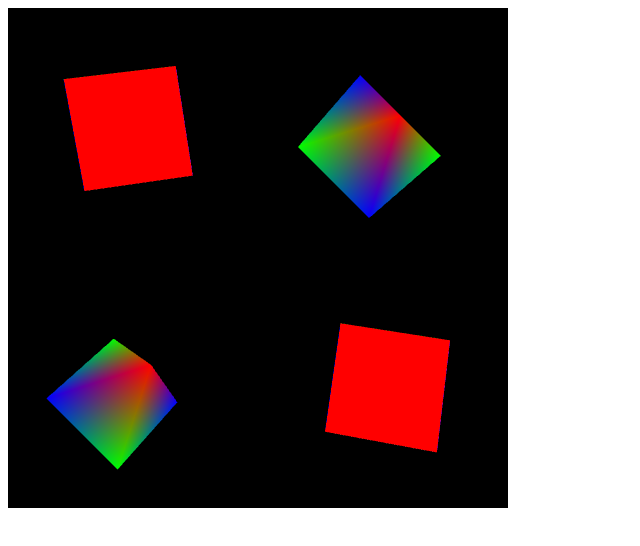
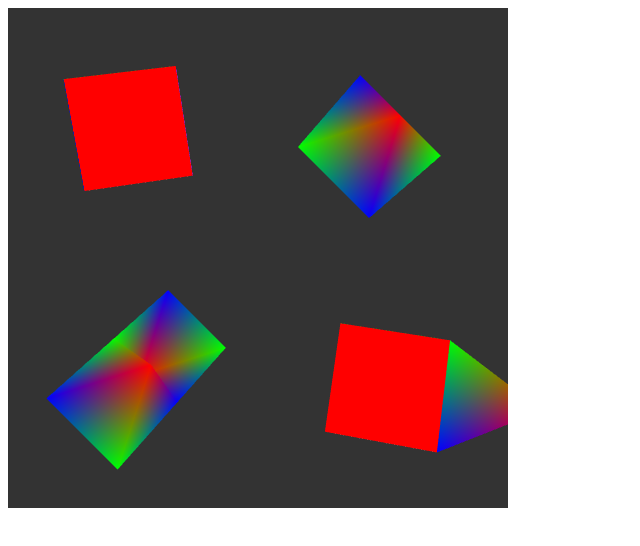
Before and after one commit to samsuanchen/LearningWebGL_lesson4, a plain HTML site: page index.html in a window 1280 px wide. Shown: the whole page, without its empty margins (0-640 px from the left). Drawn offline with Linux system fonts and the light colour scheme; animation ran at ten frames a second.

Commit message:
update .html

```diff
--- a/index.html
+++ b/index.html
@@ -1,86 +1,78 @@
 <!-- saved from url=(0052)http://learningwebgl.com/lessons/lesson04/index.html -->
-<html><head><meta http-equiv="Content-Type" content="text/html; charset=windows-1252">
+<html><head><meta http-equiv="Content-Type" content="text/html; charset=utf-8">
 <title>LearningWebGL_lesson4</title>
 <script type="text/javascript" src="glMatrix-0.9.5.min.js"></script>
 <script type="text/javascript" src="webgl-utils.js"></script>
 </head>
 <body onload="webGLStart();">
-    <canvas id="canvas" style="border: none;" width="500" height="500"></canvas>
+    <canvas id="canvas" width="500" height="500"></canvas>
 </body>
 <script>
-var pyramidVertices = [
-	 0.0,  1.0,  0.0, // ?
-	-1.0, -1.0,  1.0, // ??
-	 1.0, -1.0,  1.0, // ??
-	 1.0, -1.0, -1.0, // ??
-	-1.0, -1.0, -1.0, // ??
-];
-var pyramidColors = [
-	1.0, 0.0, 0.0, // ?
-	0.0, 1.0, 0.0, // ??
-	0.0, 0.0, 1.0, // ??
-	0.0, 1.0, 0.0, // ??
-	0.0, 0.0, 1.0, // ??
-];
-var pyramidIndices = [
-	0, 1, 2, // ?
-	0, 2, 3, // ?
-	0, 3, 4, // ?
-	0, 4, 1, // ?
-];
-var cubeVertices = [
-	// Front face
-	-1.0, -1.0,  1.0,
+var gl = canvas.getContext("webgl");
+var mvMatrix = mat4.create();
+var mvMatrixStack = [];
+var pMatrix = mat4.create();
+function degToRad(degrees) { return degrees * Math.PI / 180; }
+var pyramid = {
+	vertices : [ 0.0,  1.0,  0.0, // 上
+				-1.0, -1.0,  1.0, // 前左
+				 1.0, -1.0,  1.0, // 前右
+				 1.0, -1.0, -1.0, // 後右
+				-1.0, -1.0, -1.0, // 後左
+			   ],
+	colors :   [ 1.0, 0.0, 0.0, // 上
+				 0.0, 1.0, 0.0, // 前左
+				 0.0, 0.0, 1.0, // 前右
+				 0.0, 1.0, 0.0, // 後右
+				 0.0, 0.0, 1.0, // 後左
+			   ],
+	indices :  [ 0, 1, 2, // 前
+				 0, 2, 3, // 右
+				 0, 3, 4, // 後
+				 0, 4, 1, // 左
+			   ],
+};
+var cube = {
+	vertices : [-1.0, -1.0,  1.0,
 				 1.0, -1.0,  1.0,
 				 1.0,  1.0,  1.0,
-	-1.0,  1.0,  1.0,
-
-	// Back face
+				-1.0,  1.0,  1.0, // Front face
 				-1.0, -1.0, -1.0,
 				-1.0,  1.0, -1.0,
 				 1.0,  1.0, -1.0,
-	 1.0, -1.0, -1.0,
-
-	// Top face
+				 1.0, -1.0, -1.0, // Back face
 				-1.0,  1.0, -1.0,
 				-1.0,  1.0,  1.0,
 				 1.0,  1.0,  1.0,
-	 1.0,  1.0, -1.0,
-
-	// Bottom face
+				 1.0,  1.0, -1.0, // Top face
 				-1.0, -1.0, -1.0,
 				 1.0, -1.0, -1.0,
 				 1.0, -1.0,  1.0,
-	-1.0, -1.0,  1.0,
-
-	// Right face
+				-1.0, -1.0,  1.0, // Bottom face
 				 1.0, -1.0, -1.0,
 				 1.0,  1.0, -1.0,
 				 1.0,  1.0,  1.0,
-	 1.0, -1.0,  1.0,
-
-	// Left face
+				 1.0, -1.0,  1.0, // Right face
 				-1.0, -1.0, -1.0,
 				-1.0, -1.0,  1.0,
 				-1.0,  1.0,  1.0,
-	-1.0,  1.0, -1.0
-];
-var cubeColors = [
-	1.0, 0.0, 0.0,  1.0, 0.0, 0.0,  1.0, 0.0, 0.0,  1.0, 0.0, 0.0, // Front face
+				-1.0,  1.0, -1.0, // Left face
+			   ],
+	colors :   [ 1.0, 0.0, 0.0,  1.0, 0.0, 0.0,  1.0, 0.0, 0.0,  1.0, 0.0, 0.0, // Front face
 				 1.0, 1.0, 0.0,  1.0, 1.0, 0.0,  1.0, 1.0, 0.0,  1.0, 1.0, 0.0, // Back face
 				 0.0, 1.0, 0.0,  0.0, 1.0, 0.0,  0.0, 1.0, 0.0,  0.0, 1.0, 0.0, // Top face
 				 1.0, 0.5, 0.5,  1.0, 0.5, 0.5,  1.0, 0.5, 0.5,  1.0, 0.5, 0.5, // Bottom face
 				 1.0, 0.0, 1.0,  1.0, 0.0, 1.0,  1.0, 0.0, 1.0,  1.0, 0.0, 1.0, // Right face
 				 0.0, 0.0, 1.0,  0.0, 0.0, 1.0,  0.0, 0.0, 1.0,  0.0, 0.0, 1.0, // Left face
-];
-var cubeIndices = [
-	0, 1, 2,      0, 2, 3,    // Front face
-	4, 5, 6,      4, 6, 7,    // Back face
-	8, 9, 10,     8, 10, 11,  // Top face
-	12, 13, 14,   12, 14, 15, // Bottom face
-	16, 17, 18,   16, 18, 19, // Right face
-	20, 21, 22,   20, 22, 23  // Left face
-];
+			   ],
+	indices :  [ 00, 01, 02,  00, 02, 03, // Front face
+				 04, 05, 06,  04, 06, 07, // Back face
+				 08, 09, 10,  08, 10, 11, // Top face
+				 12, 13, 14,  12, 14, 15, // Bottom face
+				 16, 17, 18,  16, 18, 19, // Right face
+				 20, 21, 22,  20, 22, 23  // Left face
+			  ],
+};
 var shader_fs = `
     precision mediump float;
     varying vec4 vColor;
@@ -97,7 +89,6 @@ var shader_vs = `
         gl_Position = uPMatrix * uMVMatrix * vec4(aVertexPosition, 1.0);
         vColor = aVertexColor;
     }`
-var gl = canvas.getContext("webgl");
 function initGL() {
 	try {
 		gl.viewportWidth = canvas.width;
@@ -144,15 +135,9 @@ var gl = canvas.getContext("webgl");
 	shaderProgram.pMatrixUniform = gl.getUniformLocation(shaderProgram, "uPMatrix");
 	shaderProgram.mvMatrixUniform = gl.getUniformLocation(shaderProgram, "uMVMatrix");
 }
-    var mvMatrix = mat4.create();
-    var mvMatrixStack = [];
-    var pMatrix = mat4.create();
 function setMatrixUniforms() {
 	gl.uniformMatrix4fv(shaderProgram.pMatrixUniform, false, pMatrix);
 	gl.uniformMatrix4fv(shaderProgram.mvMatrixUniform, false, mvMatrix);
-    }
-    function degToRad(degrees) {
-        return degrees * Math.PI / 180;
 }
 var pyramidVertexPositionBuffer;
 var pyramidVertexColorBuffer;
@@ -163,50 +148,44 @@ var gl = canvas.getContext("webgl");
 function initBuffers() {
 	pyramidVertexPositionBuffer = gl.createBuffer();
 	gl.bindBuffer(gl.ARRAY_BUFFER, pyramidVertexPositionBuffer);
-        gl.bufferData(gl.ARRAY_BUFFER, new Float32Array(pyramidVertices), gl.STATIC_DRAW);
+	gl.bufferData(gl.ARRAY_BUFFER, new Float32Array(pyramid.vertices), gl.STATIC_DRAW);
 	pyramidVertexPositionBuffer.itemSize = 3;
 	pyramidVertexPositionBuffer.numItems = 5;
 	pyramidVertexColorBuffer = gl.createBuffer();
 	gl.bindBuffer(gl.ARRAY_BUFFER, pyramidVertexColorBuffer);
-        gl.bufferData(gl.ARRAY_BUFFER, new Float32Array(pyramidColors), gl.STATIC_DRAW);
+	gl.bufferData(gl.ARRAY_BUFFER, new Float32Array(pyramid.colors), gl.STATIC_DRAW);
 	pyramidVertexColorBuffer.itemSize = 3;
 	pyramidVertexColorBuffer.numItems = 12;
 	pyramidVertexIndexBuffer = gl.createBuffer();
 	gl.bindBuffer(gl.ELEMENT_ARRAY_BUFFER, pyramidVertexIndexBuffer);
-        gl.bufferData(gl.ELEMENT_ARRAY_BUFFER, new Uint16Array(pyramidIndices), gl.STATIC_DRAW);
+	gl.bufferData(gl.ELEMENT_ARRAY_BUFFER, new Uint16Array(pyramid.indices), gl.STATIC_DRAW);
 	pyramidVertexIndexBuffer.itemSize = 1;
 	pyramidVertexIndexBuffer.numItems = 12;
 	cubeVertexPositionBuffer = gl.createBuffer();
 	gl.bindBuffer(gl.ARRAY_BUFFER, cubeVertexPositionBuffer);
-        gl.bufferData(gl.ARRAY_BUFFER, new Float32Array(cubeVertices), gl.STATIC_DRAW);
+	gl.bufferData(gl.ARRAY_BUFFER, new Float32Array(cube.vertices), gl.STATIC_DRAW);
 	cubeVertexPositionBuffer.itemSize = 3;
 	cubeVertexPositionBuffer.numItems = 24;
 	cubeVertexColorBuffer = gl.createBuffer();
 	gl.bindBuffer(gl.ARRAY_BUFFER, cubeVertexColorBuffer);
-        gl.bufferData(gl.ARRAY_BUFFER, new Float32Array(cubeColors), gl.STATIC_DRAW);
+	gl.bufferData(gl.ARRAY_BUFFER, new Float32Array(cube.colors), gl.STATIC_DRAW);
 	cubeVertexColorBuffer.itemSize = 3;
 	cubeVertexColorBuffer.numItems = 24;
 	cubeVertexIndexBuffer = gl.createBuffer();
 	gl.bindBuffer(gl.ELEMENT_ARRAY_BUFFER, cubeVertexIndexBuffer);
-        gl.bufferData(gl.ELEMENT_ARRAY_BUFFER, new Uint16Array(cubeIndices), gl.STATIC_DRAW);
+	gl.bufferData(gl.ELEMENT_ARRAY_BUFFER, new Uint16Array(cube.indices), gl.STATIC_DRAW);
 	cubeVertexIndexBuffer.itemSize = 1;
 	cubeVertexIndexBuffer.numItems = 36;
 }
-	function init() {
+function drawBackground() {
+	gl.clearColor(0.2, 0.2, 0.2, 1.0);
+	gl.enable(gl.DEPTH_TEST);
 	gl.viewport(0, 0, gl.viewportWidth, gl.viewportHeight);
 	gl.clear(gl.COLOR_BUFFER_BIT | gl.DEPTH_BUFFER_BIT);
-
 	mat4.perspective(45, gl.viewportWidth / gl.viewportHeight, 0.1, 100.0, pMatrix);
 	gl.uniformMatrix4fv(shaderProgram.pMatrixUniform, false, pMatrix);
-
 }
-	function setCoor(pos, dir, rotate) {
-        mat4.identity(mvMatrix);
-        mat4.translate(mvMatrix, pos);
-		mat4.rotate(mvMatrix, degToRad(rotate), dir);
-	}
-	function drawPyramid(pos, dir, rotate) {
-		setCoor(pos, dir, rotate);
+pyramid.draw = function () {
 	gl.bindBuffer(gl.ARRAY_BUFFER, pyramidVertexPositionBuffer);
 	gl.vertexAttribPointer(shaderProgram.vertexPositionAttribute, pyramidVertexPositionBuffer.itemSize, gl.FLOAT, false, 0, 0);
 	gl.bindBuffer(gl.ARRAY_BUFFER, pyramidVertexColorBuffer);
@@ -215,8 +194,7 @@ var gl = canvas.getContext("webgl");
 	gl.uniformMatrix4fv(shaderProgram.mvMatrixUniform, false, mvMatrix);
 	gl.drawElements(gl.TRIANGLES, pyramidVertexIndexBuffer.numItems, gl.UNSIGNED_SHORT, 0);
 }
-	function drawCube(pos, dir, rotate) {
-		setCoor(pos, dir, rotate);
+cube.draw = function () {
 	gl.bindBuffer(gl.ARRAY_BUFFER, cubeVertexPositionBuffer);
 	gl.vertexAttribPointer(shaderProgram.vertexPositionAttribute, cubeVertexPositionBuffer.itemSize, gl.FLOAT, false, 0, 0);
 	gl.bindBuffer(gl.ARRAY_BUFFER, cubeVertexColorBuffer);
@@ -225,20 +203,32 @@ var gl = canvas.getContext("webgl");
 	gl.uniformMatrix4fv(shaderProgram.mvMatrixUniform, false, mvMatrix);
 	gl.drawElements(gl.TRIANGLES, cubeVertexIndexBuffer.numItems, gl.UNSIGNED_SHORT, 0);
 }
-    function drawScene(time) {
-		init();
-        drawPyramid([-2.5, -2.5, -12.0], [1, 1, 0], .090 * time);
-        drawPyramid([2.5, 2.5, -12.0], [1, 1, 0], -.090 * time);
-        drawCube([-2.5, 2.5, -12.0], [1, 1, 1], .075 * time);
-        drawCube([2.5, -2.5, -12.0], [1, 1, 1], -.075 * time);
+function setOrigin(pos) {
+	mat4.identity(mvMatrix);
+	mat4.translate(mvMatrix, pos);
+}
+function translate(pos) {
+	mat4.translate(mvMatrix, pos);
+}
+function rotate(dir, angle) {
+	mat4.rotate(mvMatrix, degToRad(angle), dir);
+}
+function drawScene(ms) {
+	drawBackground(); var time = ms /1000;
+	setOrigin([-2.5, -2.5, -12]);
+		rotate([1, 1, 0], 90 * time), pyramid.draw();
+		translate([2,-2,0]), rotate([1, 0, 0], 180), pyramid.draw();
+	setOrigin([2.5, 2.5, -12]), rotate([1, 1, 0], -90 * time), pyramid.draw();
+	setOrigin([-2.5, 2.5, -12]), rotate([1, 1, 1], 75 * time), cube.draw();
+	setOrigin([2.5, -2.5, -12]), rotate([1, 1, 1], -75 * time);
+		cubeVertexIndexBuffer.numItems-=12, cube.draw(), cubeVertexIndexBuffer.numItems+=12;
+		translate([2,0,0]), rotate([0, 0, 1], -90), pyramid.draw();
 	requestAnimFrame(drawScene);
 }
 function webGLStart() {
 	initGL();
 	initShaders();
 	initBuffers();
-        gl.clearColor(0.0, 0.0, 0.0, 1.0);
-        gl.enable(gl.DEPTH_TEST);
 	drawScene(0);
 }
 </script>
```
Lines whose indentation alone changed are shown as unchanged.
